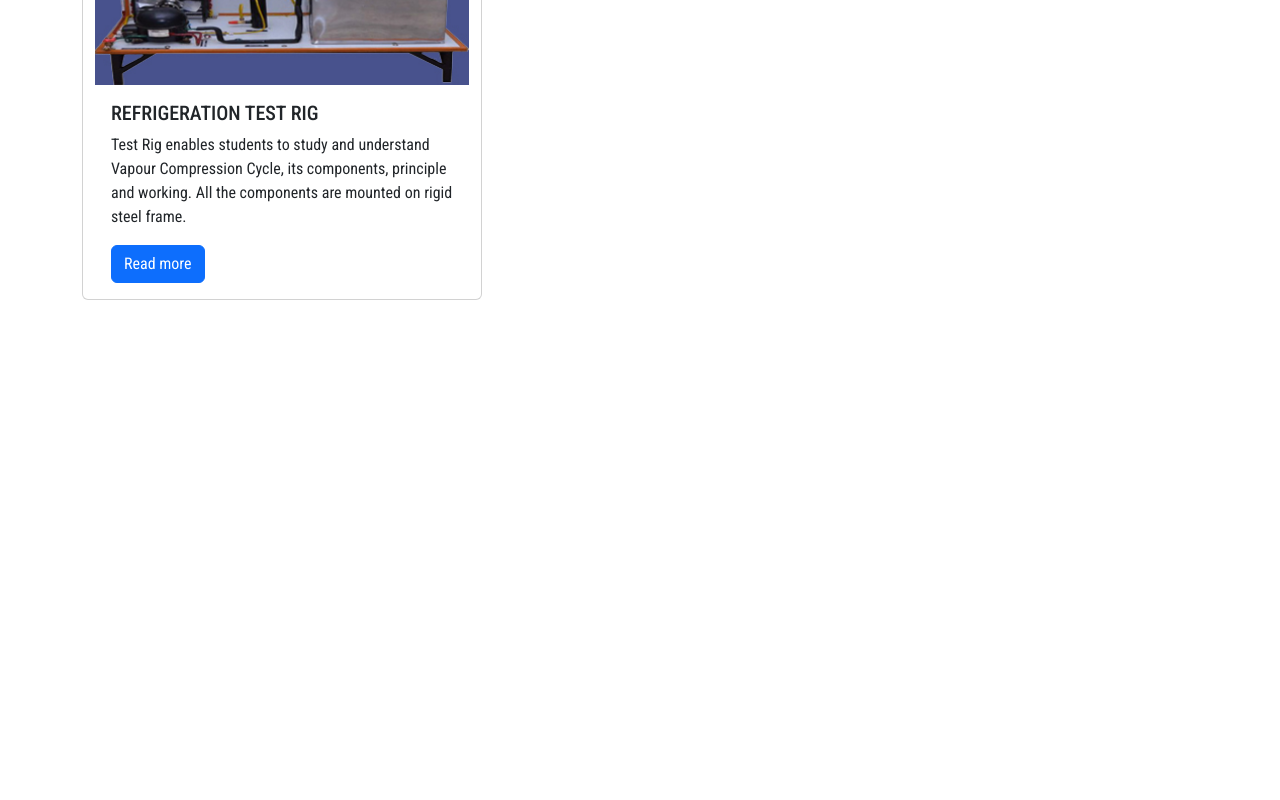
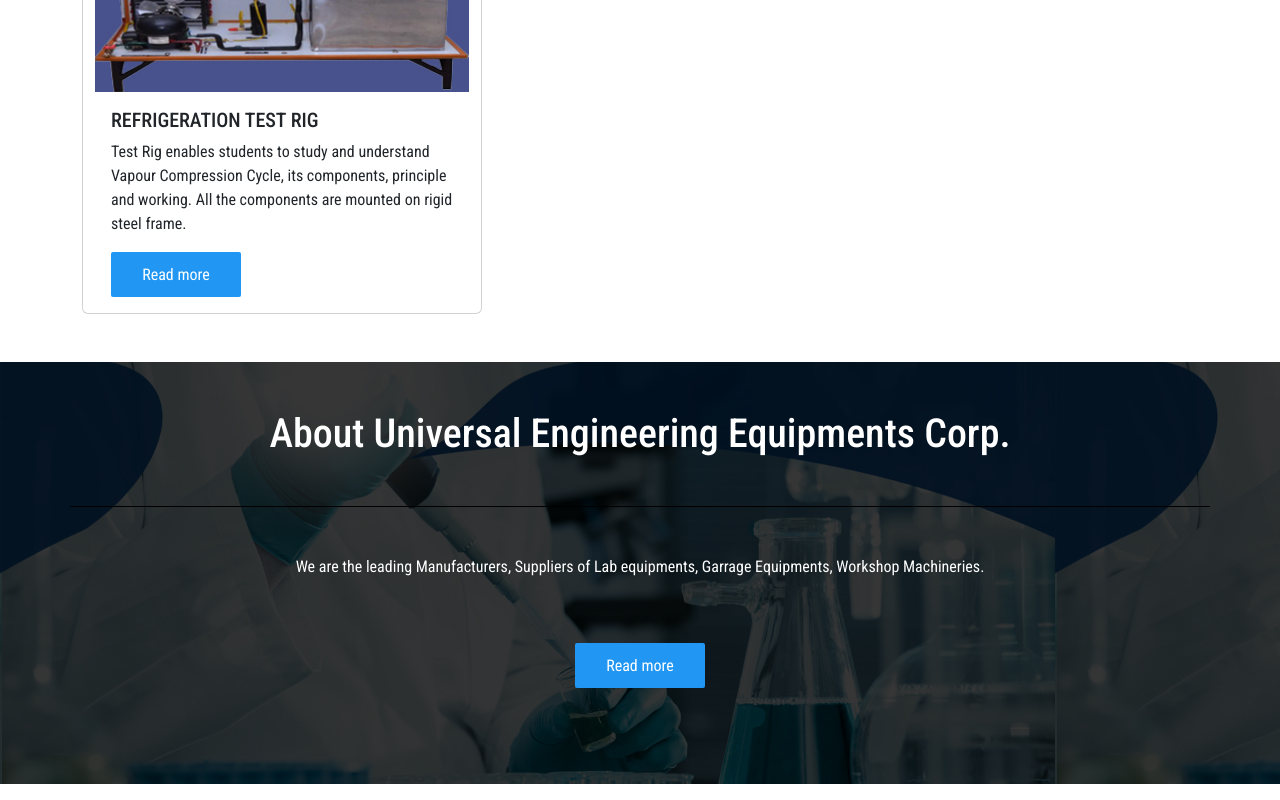
Before and after one commit to Amansingh1210/gold-pvt-corp, a React (Create React App) app: page / in a window 1280 px wide. Shown: the part 1447-2247 px from the top of the page. Before the commit the page ends 1795 px from the top, so only its background shows below. Built offline with nearby package versions, Linux system fonts and the light colour scheme.

Commit message:
about banner complete

```diff
--- a/src/App.js
+++ b/src/App.js
@@ -2,6 +2,7 @@
 import Navbar from './Components/Navbar'
 import Slider from './Components/Slider'
 import Products from './Components/Products'
+import Banner from './Components/Banner'
 
 function App() {
   return (
@@ -9,6 +10,7 @@
       <Navbar />
       <Slider />
       <Products />
+      <Banner />
     </>
   )
 }
--- /dev/null
+++ b/src/Components/Banner.js
@@ -0,0 +1,17 @@
+import React from 'react'
+import aboutBanner from '../Data/images/about_banner.jpg'
+
+function Banner() {
+  return (
+      <div className='fluid-contanier my-3'>
+          <div className='text-center text-white about-banner py-5'>
+              <h1>About Universal Engineering Equipments Corp.</h1>
+              <div className="container underline my-5"></div>
+              <p>We are the leading Manufacturers, Suppliers of Lab equipments, Garrage Equipments, Workshop Machineries.</p>
+              <button className='button my-5'>Read more</button>
+        </div>
+      </div>
+  )
+}
+
+export default Banner
--- a/src/Components/Products.js
+++ b/src/Components/Products.js
@@ -10,12 +10,12 @@
           {products.map((banner)=>{
             const { id, name, desc, url, capacity } = banner
            return <div key={id} className="card col-md-3">
-             <button class="cap-btn btn-primary">{capacity}</button>
+             <button className="cap-btn btn-primary">{capacity}</button>
               <img src={url} className="card-img-top mt-3" alt="..."/>
                   <div className="card-body">
                       <h5 className="card-title">{name}</h5>
                       <p className="card-text">{desc}</p>
-                      <a href='#' className="btn btn-primary">Read more</a>
+                      <button href='#' className="button">Read more</button>
                   </div>
           </div>
           })};
--- a/src/index.css
+++ b/src/index.css
@@ -39,3 +39,22 @@
   left: 20px;
   z-index: 1;
 }
+
+.button{
+  width: 130px;
+  height: 45px;
+  color: white;
+  background-color: #2196f3;
+  border: none;
+  border-radius: 2px;
+  padding: 10px 25px;
+}
+
+.button:hover{
+  background-color: #606060;
+}
+
+.about-banner{
+  background-image: url('./Data/images/about_banner.jpg');
+  background-size: contain;
+}
```
Also changed, not shown: src/Components/Gallery.js (added, +21 -0 lines).
